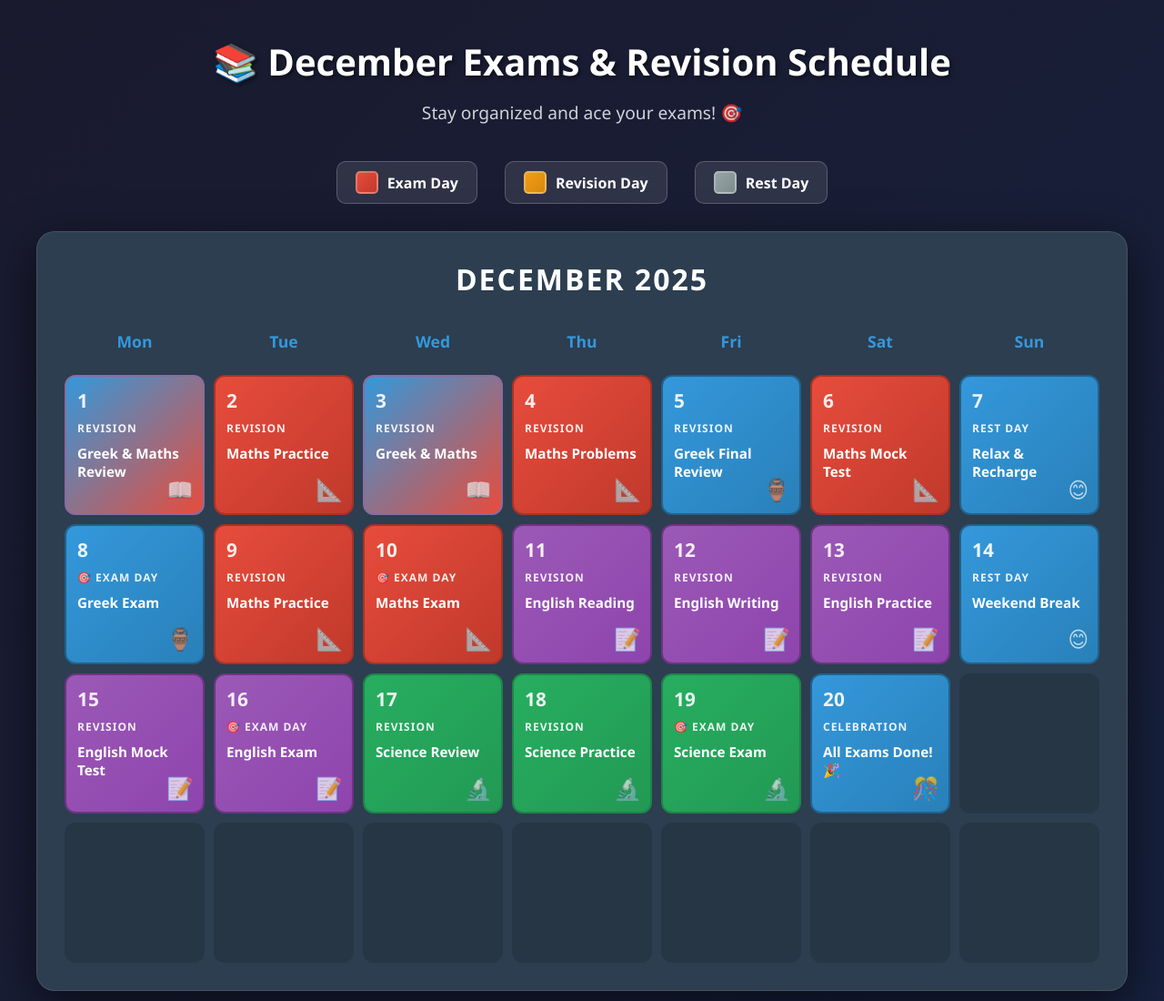
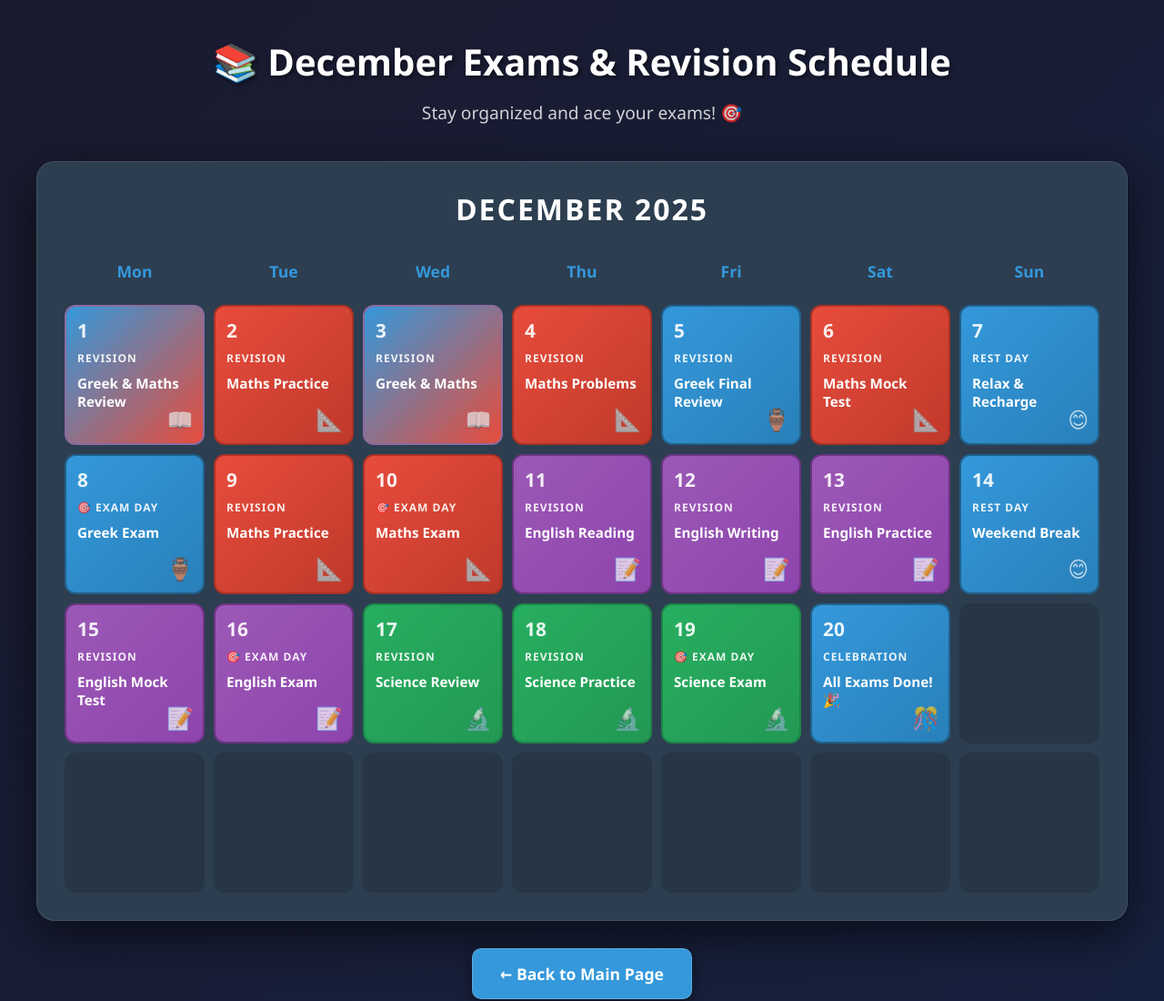
Before and after one commit to 5tedes/exams-schedule, a plain HTML site: page index.html in a window 1280 px wide. Shown: the top 1100 px of the page at 91% size. Drawn offline with Linux system fonts and the light colour scheme.

Commit message:
Update index.html

```diff
--- a/index.html
+++ b/index.html
@@ -301,20 +301,6 @@
         <h1>📚 December Exams & Revision Schedule</h1>
         <p class="subtitle">Stay organized and ace your exams! 🎯</p>
 
-        <div class="legend">
-            <div class="legend-item">
-                <div class="legend-box legend-exam"></div>
-                <span>Exam Day</span>
-            </div>
-            <div class="legend-item">
-                <div class="legend-box legend-revision"></div>
-                <span>Revision Day</span>
-            </div>
-            <div class="legend-item">
-                <div class="legend-box legend-rest"></div>
-                <span>Rest Day</span>
-            </div>
-        </div>
 
         <div class="calendar">
             <div class="calendar-month">December 2025</div>
```
